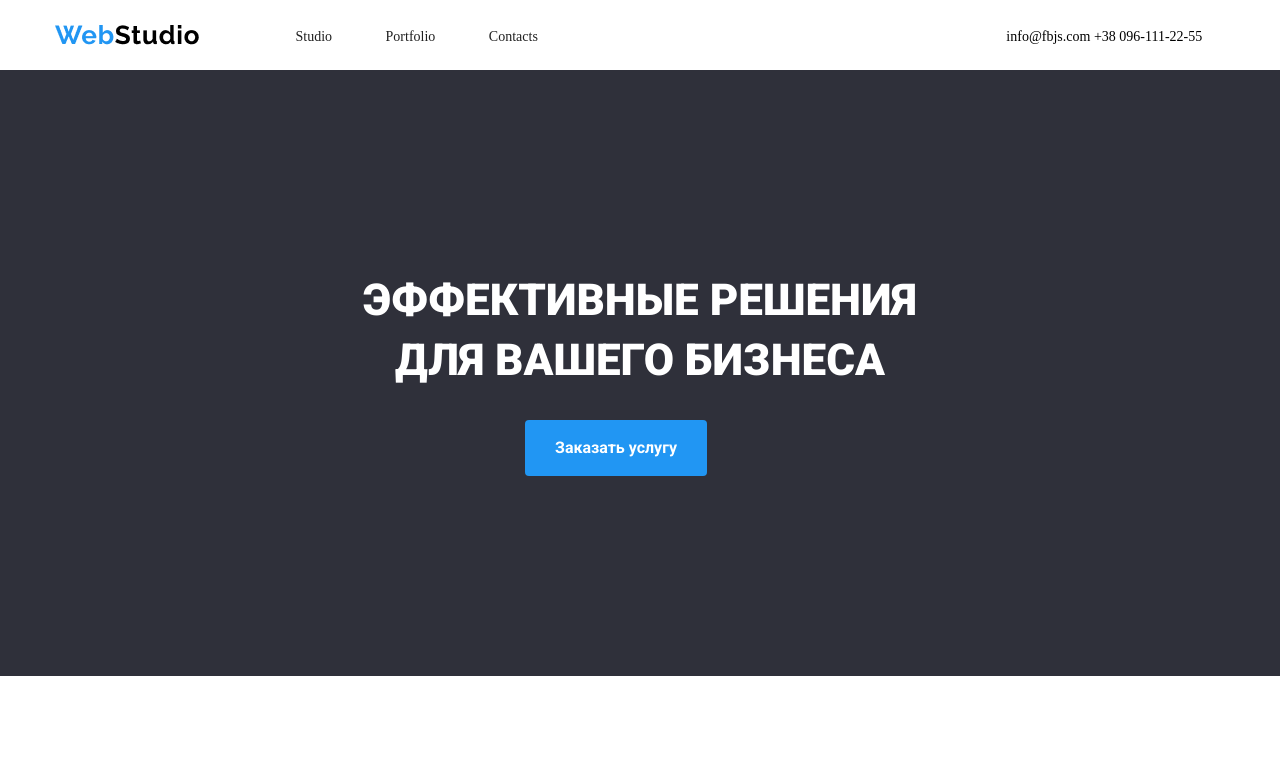
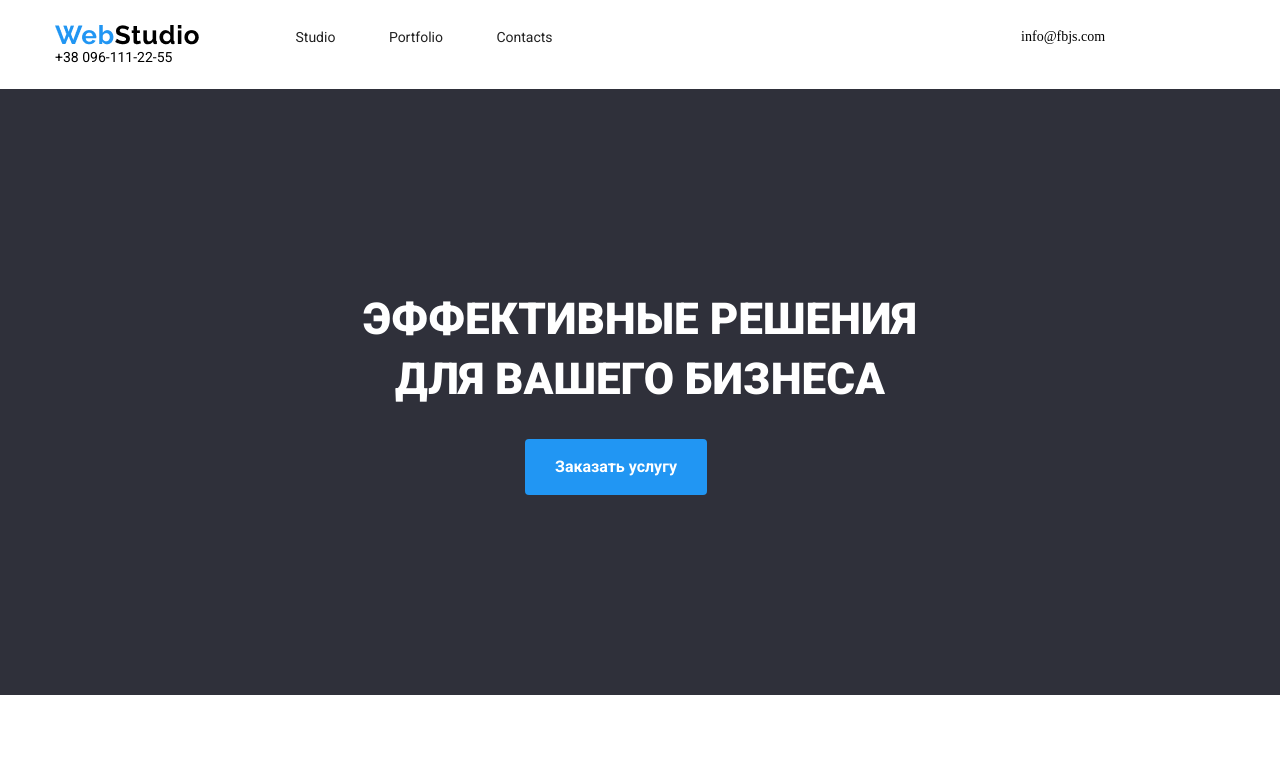
Before and after one commit to lalkiq/PPR, a plain HTML site: page index.html in a window 1280 px wide. Shown: the top 773 px of the page. Drawn offline with Linux system fonts and the light colour scheme.

Commit message:
Update style.css

```diff
--- a/style.css
+++ b/style.css
@@ -15,6 +15,7 @@
 }
 
 .navigation {
+  font-family: "Roboto";
   display: inline-block;
   padding-top: 5px;
   vertical-align: top;
@@ -40,6 +41,7 @@
 }
 
 .phone-number {
+  font-family: "Roboto";
   display: inline-block;
   vertical-align: top;
   padding-top: 5px;
```
